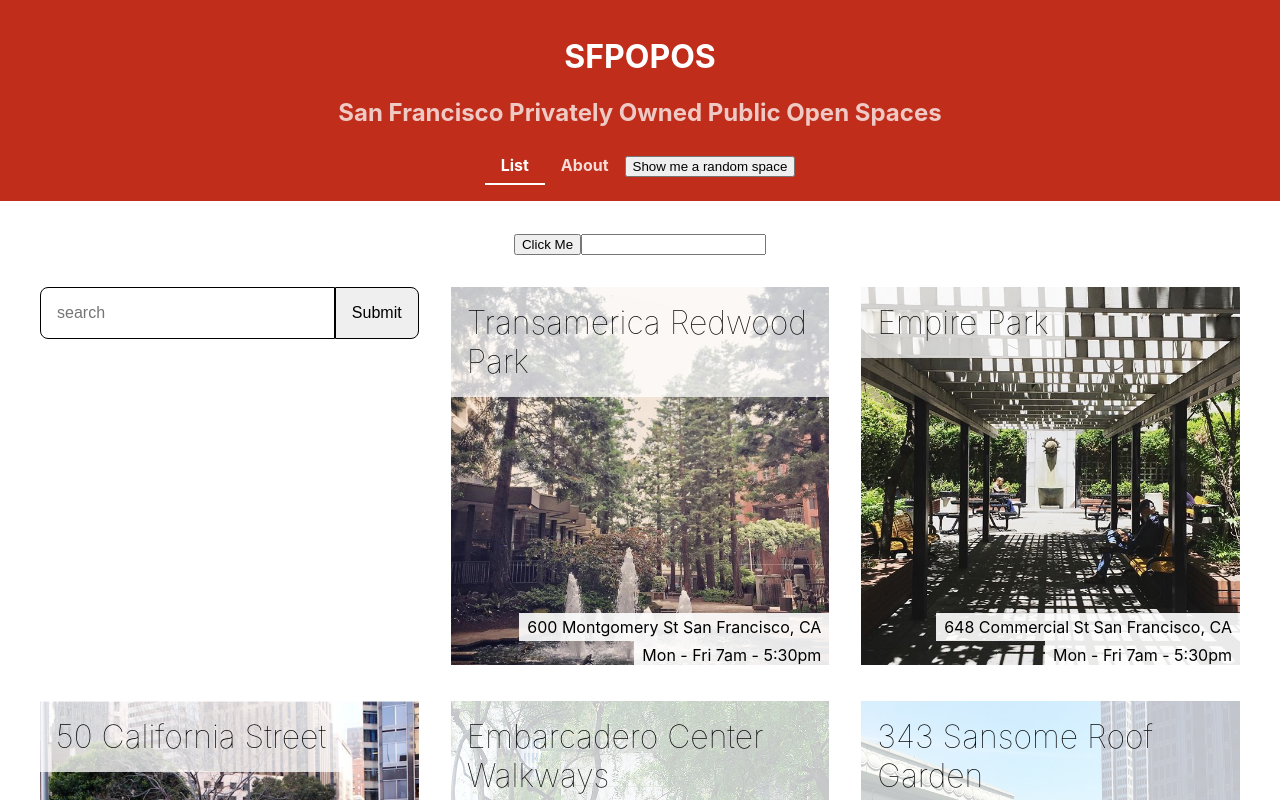
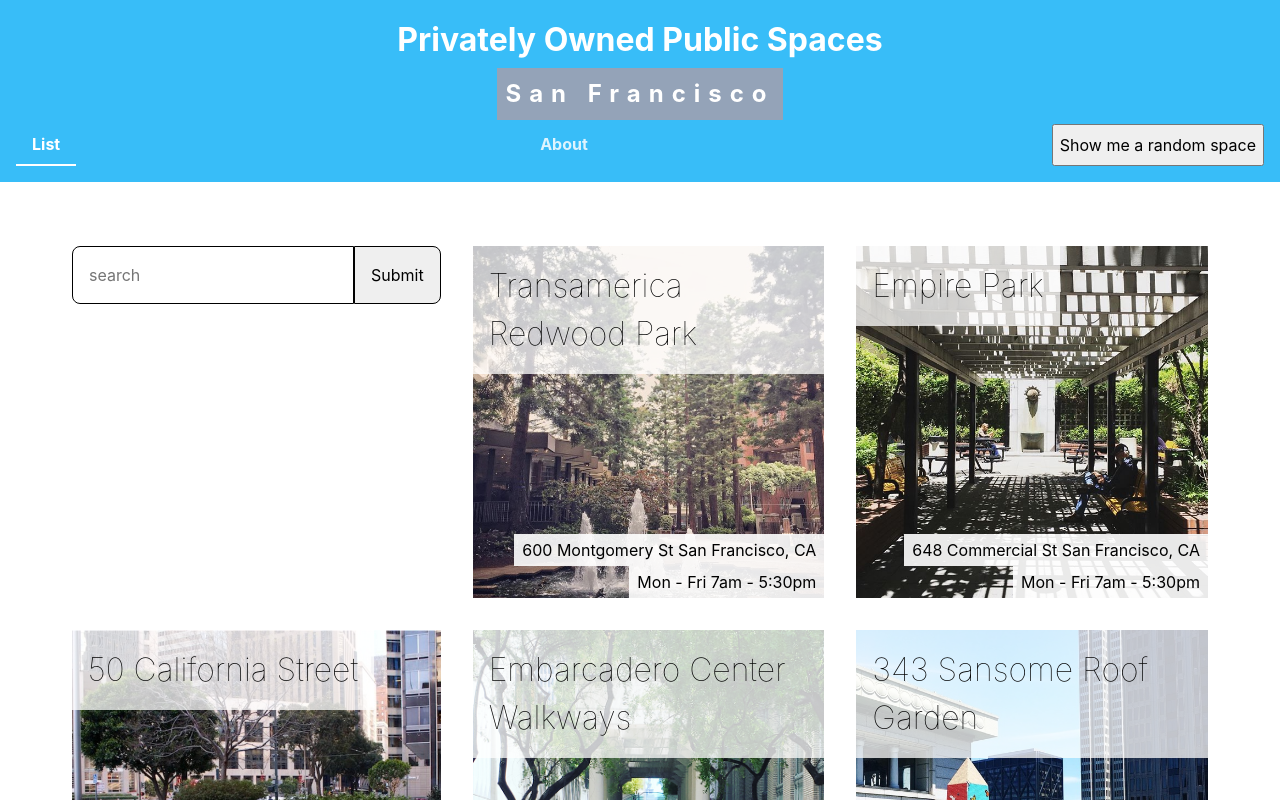
Before and after one commit to mikeygough/sf-popos, a React (Create React App) app: page / in a window 1280 px wide. Shown: the top 800 px of the page. Built offline with nearby package versions, Linux system fonts and the light colour scheme.

Commit message:
change colors

```diff
--- a/src/components/App.css
+++ b/src/components/App.css
@@ -1,3 +1,66 @@
+/*
+  1. Use a more-intuitive box-sizing model.
+*/
+*,
+*::before,
+*::after {
+  box-sizing: border-box;
+}
+/*
+  2. Remove default margin
+*/
+* {
+  margin: 0;
+}
+/*
+  Typographic tweaks!
+  3. Add accessible line-height
+  4. Improve text rendering
+*/
+body {
+  line-height: 1.5;
+  -webkit-font-smoothing: antialiased;
+}
+/*
+  5. Improve media defaults
+*/
+img,
+picture,
+video,
+canvas,
+svg {
+  display: block;
+  max-width: 100%;
+}
+/*
+  6. Remove built-in form typography styles
+*/
+input,
+button,
+textarea,
+select {
+  font: inherit;
+}
+/*
+  7. Avoid text overflows
+*/
+p,
+h1,
+h2,
+h3,
+h4,
+h5,
+h6 {
+  overflow-wrap: break-word;
+}
+/*
+  8. Create a root stacking context
+*/
+#root,
+#__next {
+  isolation: isolate;
+}
+
 .App {
   text-align: center;
 }
--- a/src/components/App.js
+++ b/src/components/App.js
@@ -1,44 +1,14 @@
 import React from 'react';
 import { Outlet } from 'react-router-dom';
 import './App.css';
-import { useState } from 'react';
 
 import Title from './Title/Title';
 import Footer from './Footer/Footer';
-import data from '../sfpopos-data';
 
 function App() {
-  const [myData, setMyData] = useState(data);
-  const [myTitle, setMyTitle] = useState('');
-
   return (
     <div className="App">
       <Title />
-      <button
-        onClick={() => {
-          const embarcadero = {
-            id: Math.random(),
-            title: myTitle,
-            desc: "Right across the street from 101 California's giant POPOS is the plaza at 50 California Street. This green space comes complete with a Starbucks and lots of areas to sit and watch the cable cars clang down California.",
-            address: '275 Battery St San Francisco, CA 94111',
-            hours: '',
-            geo: {
-              lat: 37.7939413,
-              lon: -122.4002143,
-            },
-            images: ['embarcadero-center.jpg'],
-            features: ['outdoors', 'toilet', 'coffee'],
-          };
-          setMyData([...myData, embarcadero]);
-        }}
-      >
-        Click Me
-      </button>
-      <input
-        type="text"
-        value={myTitle}
-        onChange={(e) => setMyTitle(e.target.value)}
-      />
       <Outlet />
       <Footer />
     </div>
--- a/src/components/Title/Title.css
+++ b/src/components/Title/Title.css
@@ -6,7 +6,7 @@
   align-items: baseline;
   padding: 1em;
   margin-bottom: 2em;
-  background-color: rgb(192, 45, 26);
+  background-color: #38bdf8;
   color: #fff;
 }
 
@@ -24,5 +24,15 @@
 }
 
 .Title-Subtitle {
-  color: rgba(255, 255, 255, 0.75);
+  color: #fff;
+  background-color: #94a3b8;
+  width: fit-content;
+  margin: 0.25rem auto;
+  padding: 0.5rem;
+  letter-spacing: 0.5rem;
 }
+
+.Title-Nav {
+  display: flex;
+  justify-content: space-between;
+}
--- a/src/components/Title/Title.js
+++ b/src/components/Title/Title.js
@@ -7,12 +7,12 @@
 function Title() {
   return (
     <div className="Title">
-      <h1>SFPOPOS</h1>
+      <h1>Privately Owned Public Spaces</h1>
       <div className="Title-Subtitle">
-        <h2>San Francisco Privately Owned Public Open Spaces</h2>
+        <h2>San Francisco</h2>
       </div>
 
-      <div>
+      <div className="Title-Nav">
         <NavLink
           className={({ isActive }) =>
             isActive ? 'nav-link-active' : 'nav-link'
```
